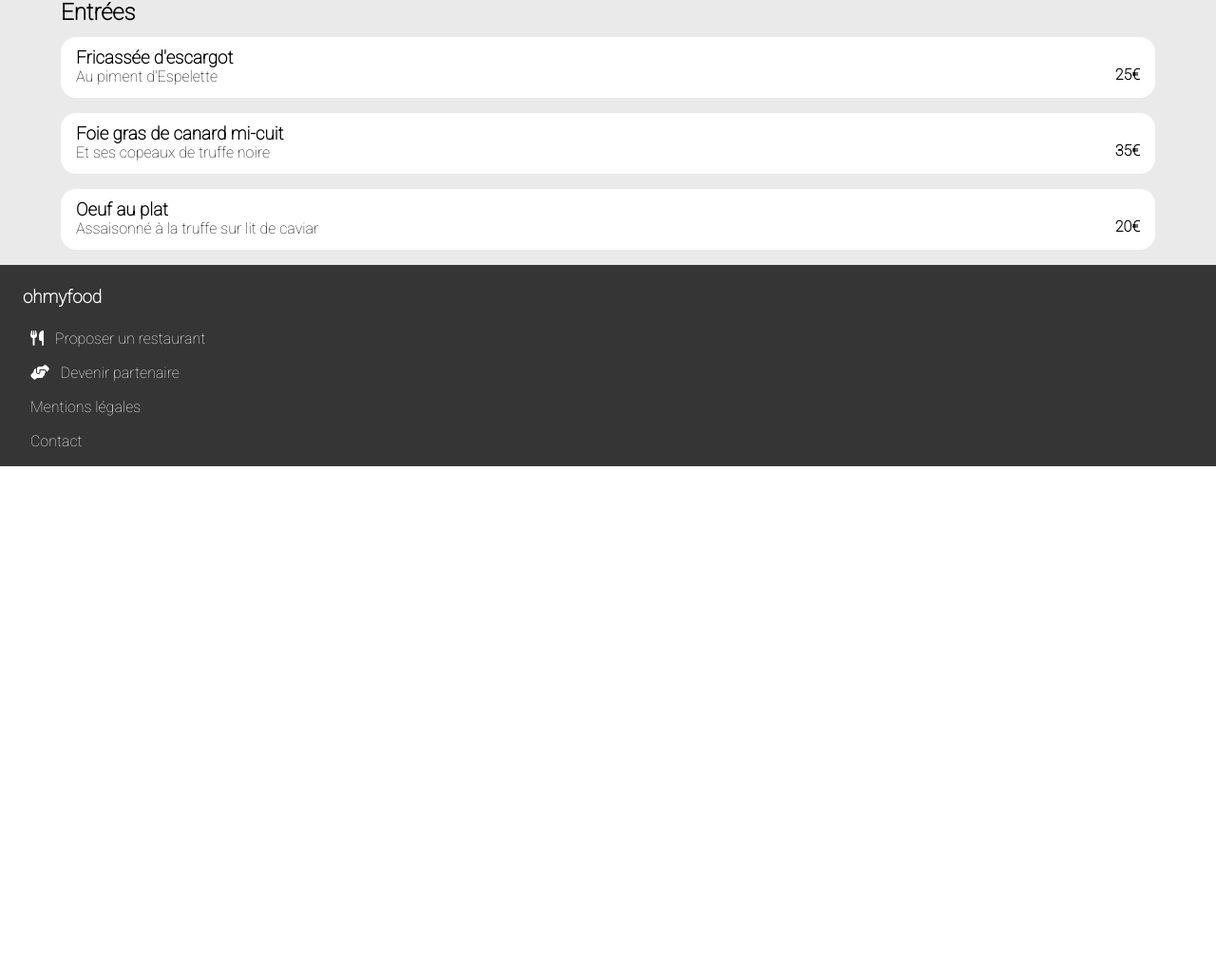
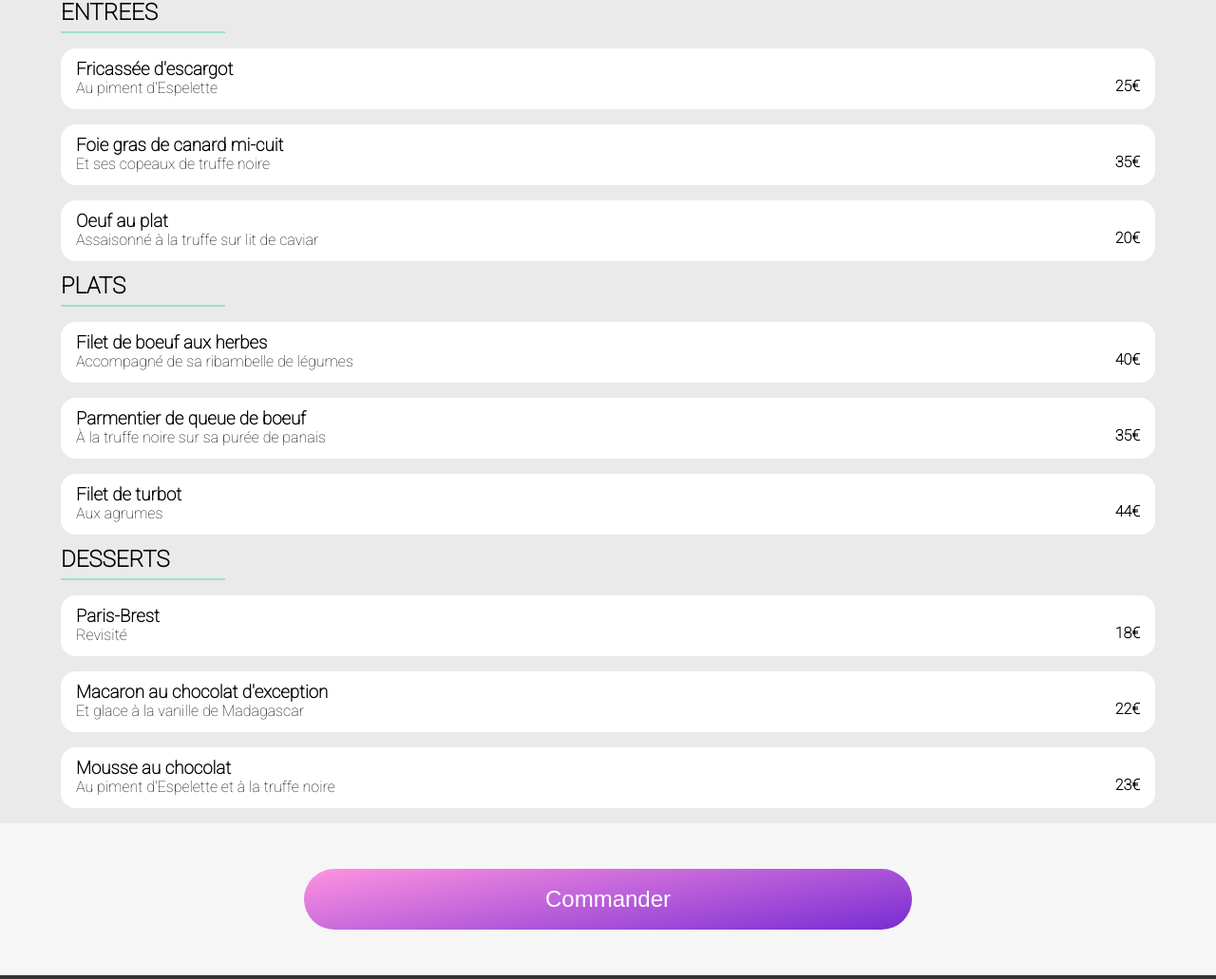
Before and after one commit to florian7788/MalinvaudFlorian_3_25102021, a plain HTML site: page menu1.html in a window 1280 px wide. Shown: the part 471-1502 px from the top of the page at 95% size. Before the commit the page ends 962 px from the top, so only its background shows below. Drawn offline with Linux system fonts and the light colour scheme; a web font is replaced by a local one.

Commit message:
ajout du button commander

```diff
--- a/menu1.html
+++ b/menu1.html
@@ -35,7 +35,7 @@
     </section>
     <section class="carte">
       <div class="entrees">
-        <h2>Entrées</h2>
+        <h2>ENTREES</h2>
         <div>
           <article>
             <h3>Fricassée d'escargot</h3>
@@ -67,7 +67,76 @@
           </button>
         </div>
       </div>
-    </section>
+      <div class="plats">
+        <h2>PLATS</h2>
+        <div>
+          <article>
+            <h3>Filet de boeuf aux herbes</h3>
+            <p>Accompagné de sa ribambelle de légumes</p>
+          </article>
+          <strong>40€</strong>
+          <button>
+            <svg role="img" xmlns="http://www.w3.org/2000/svg" viewBox="0 0 512 512"><path fill="currentColor" d="M504 256c0 136.967-111.033 248-248 248S8 392.967 8 256 119.033 8 256 8s248 111.033 248 248zM227.314 387.314l184-184c6.248-6.248 6.248-16.379 0-22.627l-22.627-22.627c-6.248-6.249-16.379-6.249-22.628 0L216 308.118l-70.059-70.059c-6.248-6.248-16.379-6.248-22.628 0l-22.627 22.627c-6.248 6.248-6.248 16.379 0 22.627l104 104c6.249 6.249 16.379 6.249 22.628.001z"></path></svg>
+          </button>
+        </div>
+        <div>
+          <article>
+            <h3>Parmentier de queue de boeuf</h3>
+            <p>À la truffe noire sur sa purée de panais</p>
+          </article>
+          <strong>35€</strong>
+          <button>
+            <svg role="img" xmlns="http://www.w3.org/2000/svg" viewBox="0 0 512 512"><path fill="currentColor" d="M504 256c0 136.967-111.033 248-248 248S8 392.967 8 256 119.033 8 256 8s248 111.033 248 248zM227.314 387.314l184-184c6.248-6.248 6.248-16.379 0-22.627l-22.627-22.627c-6.248-6.249-16.379-6.249-22.628 0L216 308.118l-70.059-70.059c-6.248-6.248-16.379-6.248-22.628 0l-22.627 22.627c-6.248 6.248-6.248 16.379 0 22.627l104 104c6.249 6.249 16.379 6.249 22.628.001z"></path></svg>
+          </button>
+        </div>
+        <div>
+          <article>
+            <h3>Filet de turbot</h3>
+            <p>Aux agrumes</p>
+          </article>
+          <strong>44€</strong>
+          <button>
+            <svg role="img" xmlns="http://www.w3.org/2000/svg" viewBox="0 0 512 512"><path fill="currentColor" d="M504 256c0 136.967-111.033 248-248 248S8 392.967 8 256 119.033 8 256 8s248 111.033 248 248zM227.314 387.314l184-184c6.248-6.248 6.248-16.379 0-22.627l-22.627-22.627c-6.248-6.249-16.379-6.249-22.628 0L216 308.118l-70.059-70.059c-6.248-6.248-16.379-6.248-22.628 0l-22.627 22.627c-6.248 6.248-6.248 16.379 0 22.627l104 104c6.249 6.249 16.379 6.249 22.628.001z"></path></svg>
+          </button>
+        </div>
+    </div>
+    <div class="desserts">
+      <h2>DESSERTS</h2>
+      <div>
+        <article>
+          <h3>Paris-Brest</h3>
+          <p>Revisité</p>
+        </article>
+        <strong>18€</strong>
+        <button>
+          <svg role="img" xmlns="http://www.w3.org/2000/svg" viewBox="0 0 512 512"><path fill="currentColor" d="M504 256c0 136.967-111.033 248-248 248S8 392.967 8 256 119.033 8 256 8s248 111.033 248 248zM227.314 387.314l184-184c6.248-6.248 6.248-16.379 0-22.627l-22.627-22.627c-6.248-6.249-16.379-6.249-22.628 0L216 308.118l-70.059-70.059c-6.248-6.248-16.379-6.248-22.628 0l-22.627 22.627c-6.248 6.248-6.248 16.379 0 22.627l104 104c6.249 6.249 16.379 6.249 22.628.001z"></path></svg>
+        </button>
+      </div>
+      <div>
+        <article>
+          <h3>Macaron au chocolat d'exception </h3>
+          <p>Et glace à la vanille de Madagascar</p>
+        </article>
+        <strong>22€</strong>
+        <button>
+          <svg role="img" xmlns="http://www.w3.org/2000/svg" viewBox="0 0 512 512"><path fill="currentColor" d="M504 256c0 136.967-111.033 248-248 248S8 392.967 8 256 119.033 8 256 8s248 111.033 248 248zM227.314 387.314l184-184c6.248-6.248 6.248-16.379 0-22.627l-22.627-22.627c-6.248-6.249-16.379-6.249-22.628 0L216 308.118l-70.059-70.059c-6.248-6.248-16.379-6.248-22.628 0l-22.627 22.627c-6.248 6.248-6.248 16.379 0 22.627l104 104c6.249 6.249 16.379 6.249 22.628.001z"></path></svg>
+        </button>
+      </div>
+      <div>
+        <article>
+          <h3>Mousse au chocolat </h3>
+          <p>Au piment d'Espelette et à la truffe noire</p>
+        </article>
+        <strong>23€</strong>
+        <button>
+          <svg role="img" xmlns="http://www.w3.org/2000/svg" viewBox="0 0 512 512"><path fill="currentColor" d="M504 256c0 136.967-111.033 248-248 248S8 392.967 8 256 119.033 8 256 8s248 111.033 248 248zM227.314 387.314l184-184c6.248-6.248 6.248-16.379 0-22.627l-22.627-22.627c-6.248-6.249-16.379-6.249-22.628 0L216 308.118l-70.059-70.059c-6.248-6.248-16.379-6.248-22.628 0l-22.627 22.627c-6.248 6.248-6.248 16.379 0 22.627l104 104c6.249 6.249 16.379 6.249 22.628.001z"></path></svg>
+        </button>
+      </div>
+    </div>
+</section>
+<section class="validation">
+  <button type="button" class="commander">Commander</button>
+</section>
     <footer>
         <div>
           <h3>ohmyfood</h3>
--- a/writting-sass/FichierSass.scss
+++ b/writting-sass/FichierSass.scss
@@ -264,6 +264,21 @@ header{
         }
     }
 }
+.validation{
+    background-color: #f6f6f6;
+        width: 100%;
+        display: flex;
+    .commander{
+        width: 50%;
+            height: 4rem;
+            font-size: 1.5rem;
+            margin:3rem auto;
+            border-radius: 2rem;
+            border-style: none;
+            color: white;
+            background: linear-gradient(170deg, lighten($color-secondary, 5), 50%, darken($color-primary, 10));
+    }
+}
 /* TITRE */
 
 .titre{
@@ -297,12 +312,16 @@ header{
 
 .carte{
     background-color: #eaeaea;
-    .entrees{
+    .entrees, .plats, .desserts{
         width: 90%;
         margin: 0 auto;
         border-radius: 20%;
+
         h2{
             margin-bottom: 1rem;
+            border-bottom: solid 2px $color-tertiary;
+            width: 15%;
+            height: 2rem;
         }
         div{
             display: flex;
```
Also changed, not shown: writting-sass/styles.css, 1 other file.
